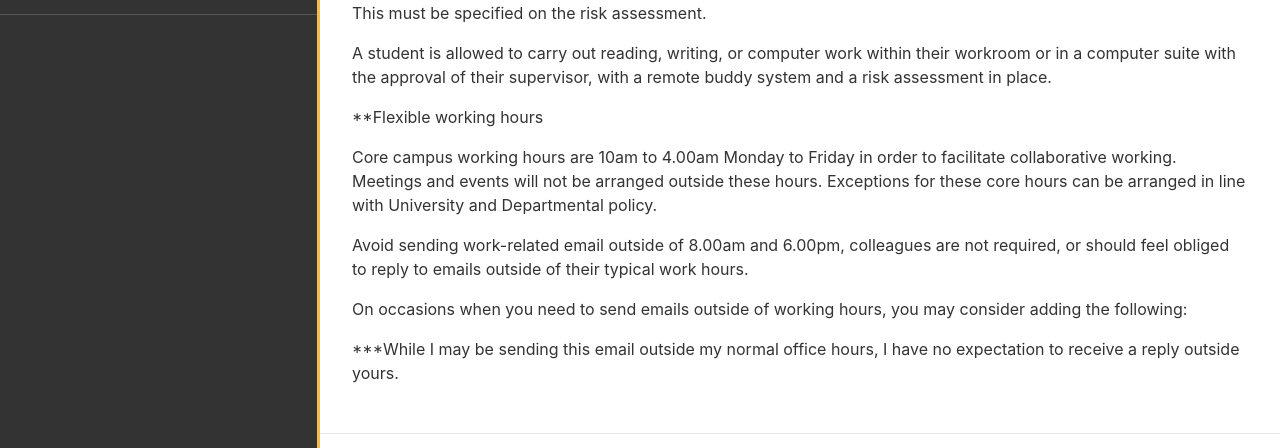
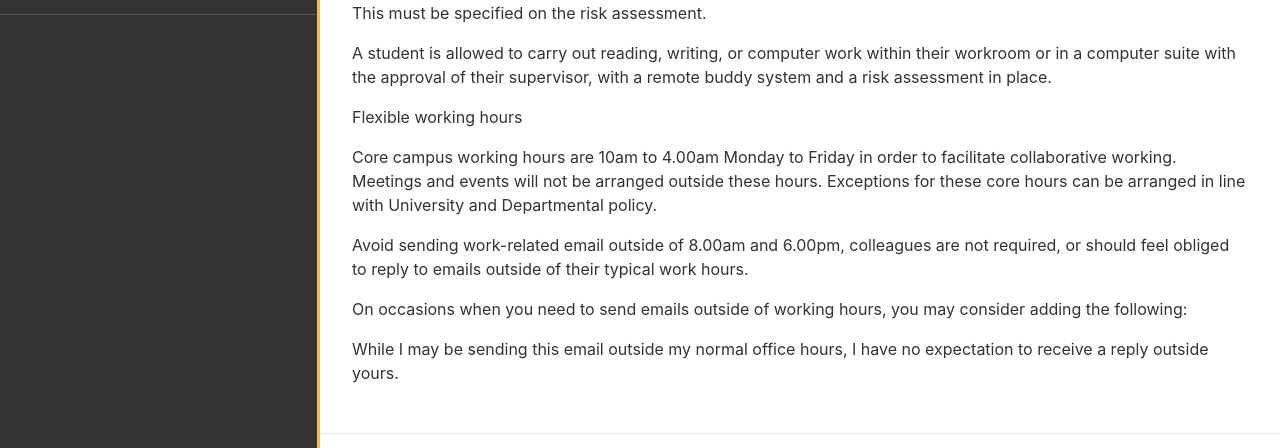
Before and after one commit to LightForm-group/wiki, a Jekyll site: the page built from collections/_handbook/OOH.md, in a window 1280 px wide and 1257 px high. Shown: the part 759-1207 px from the top of the window. Built offline with Jekyll 4.4.1, drawn with Linux system fonts in a browser that asks for light colours.

Commit message:
Update OOH.md

```diff
--- a/collections/_handbook/OOH.md
+++ b/collections/_handbook/OOH.md
@@ -42,7 +42,7 @@ within their workroom or in a computer suite with the approval of their
 supervisor, with a remote buddy system and a risk assessment in place.
 
 
-**Flexible working hours
+Flexible working hours
 
 Core campus working hours are 10am to 4.00am Monday to Friday in order to facilitate collaborative working. Meetings and events will not be arranged outside these hours. Exceptions for these core hours can be arranged in line with University and Departmental policy.
 
@@ -50,4 +50,4 @@ Avoid sending work-related email outside of 8.00am and 6.00pm, colleagues are no
 
 On occasions when you need to send emails outside of working hours, you may consider adding the following:
 
-***While I may be sending this email outside my normal office hours, I have no expectation to receive a reply outside yours.
+While I may be sending this email outside my normal office hours, I have no expectation to receive a reply outside yours.
```
